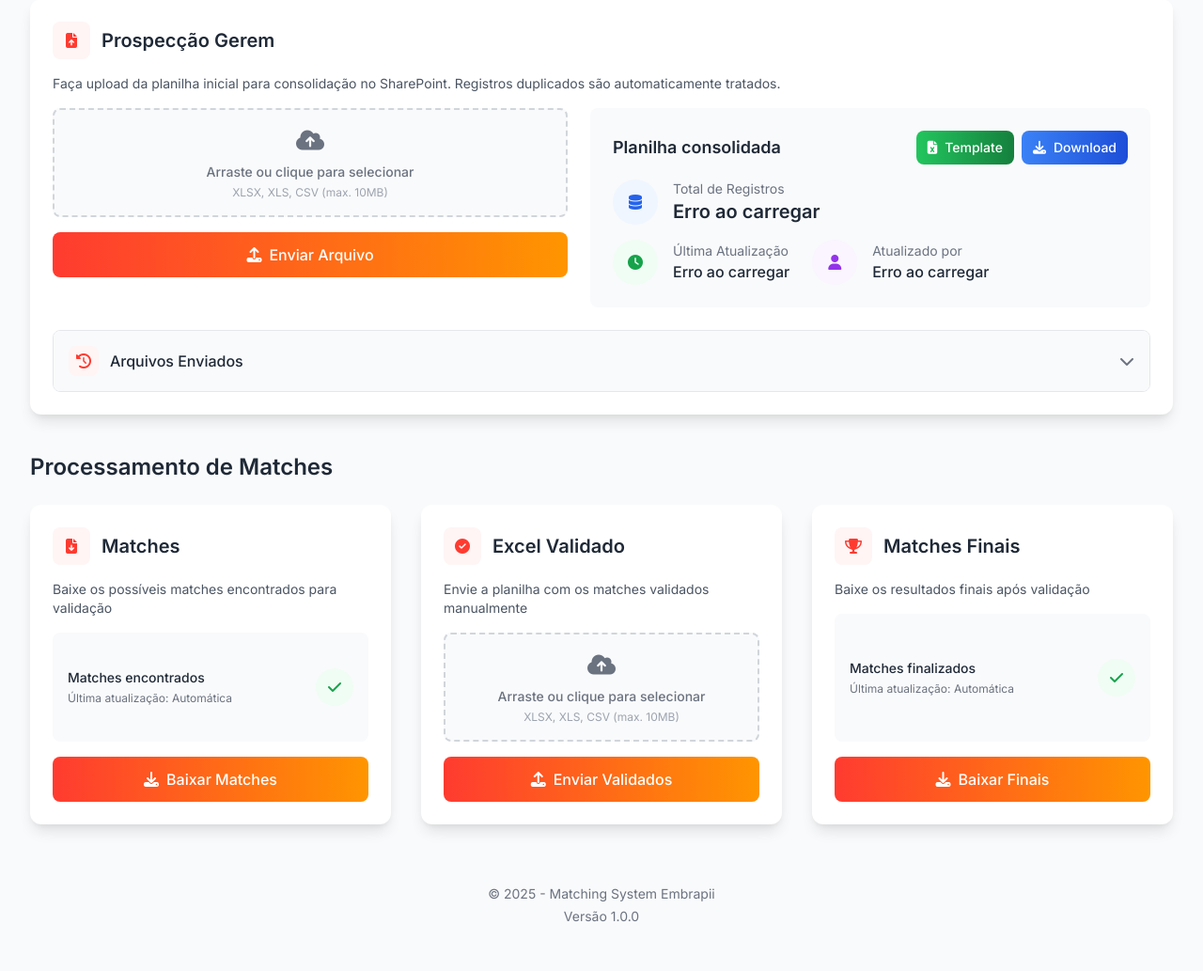
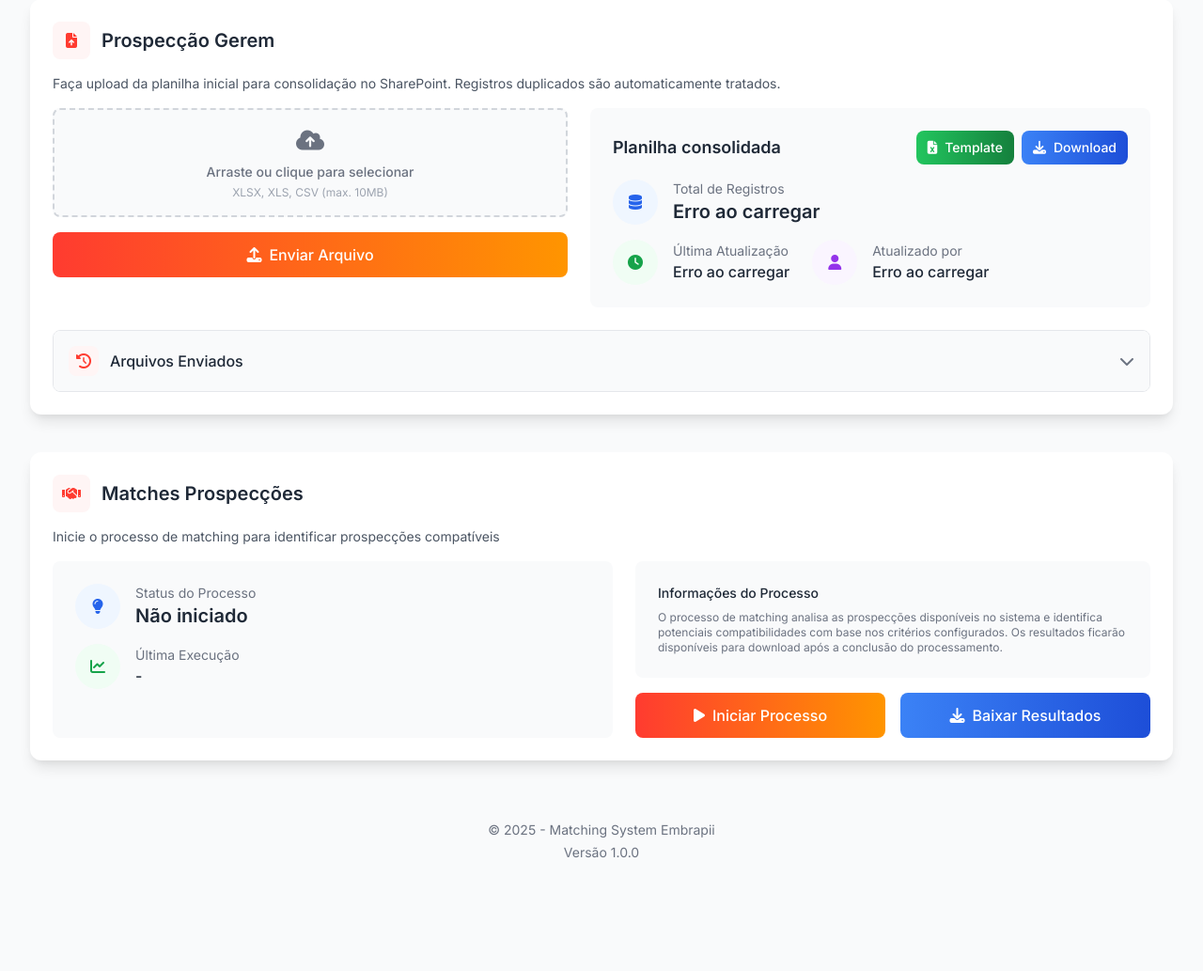
Before and after one commit to LucasAgroTech/scriptGerem, a Flask app: page / in a window 1280 px wide. Shown: the part 427-1460 px from the top of the page at 94% size. After the commit the page ends 1340 px from the top, so only its background shows below. Run offline with Flask 3, Linux system fonts and the light colour scheme; the visitor is signed in with stand-in values (Sample User, id 1); some libraries are stand-ins or nearby versions.

Commit message:
commitando ajustes necessários

```diff
--- a/requirements.txt
+++ b/requirements.txt
@@ -5,3 +5,5 @@ openpyxl
 python-dotenv
 werkzeug
 office365-rest-python-client
+pyinstaller
+pywin32
--- a/templates/index.html
+++ b/templates/index.html
@@ -222,115 +222,62 @@
                 </div>
             </div>
 
-            <!-- Remaining Cards in Grid -->
+            <!-- Matches Prospecções (Replacing Processamento de Matches) -->
             <div class="mb-16">
-                <h2 class="text-2xl font-semibold mb-6">Processamento de Matches</h2>
-                <div class="grid grid-cols-1 md:grid-cols-3 gap-8 auto-rows-fr">
-                    <!-- Download Matches -->
                 <div class="bg-white rounded-xl shadow-card overflow-hidden transition-all duration-300 hover:shadow-lg">
-                        <div class="p-6 flex flex-col h-full">
+                    <div class="p-6">
                         <div class="mb-4 flex items-center">
                             <div class="w-10 h-10 flex items-center justify-center rounded-lg bg-brand-50 text-brand-600">
-                                    <i class="fas fa-file-download"></i>
+                                <i class="fas fa-handshake"></i>
                             </div>
-                                <h2 class="ml-3 text-xl font-semibold">Matches</h2>
+                            <h2 class="ml-3 text-xl font-semibold">Matches Prospecções</h2>
                         </div>
-                            <p class="text-gray-600 text-sm mb-4">Baixe os possíveis matches encontrados para validação</p>
+                        <p class="text-gray-600 text-sm mb-4">Inicie o processo de matching para identificar prospecções compatíveis</p>
 
-                            <div class="flex items-center bg-gray-50 rounded-lg p-4 mb-4 flex-1">
-                                <div class="flex-1 mr-4">
-                                    <p class="text-sm font-medium">Matches encontrados</p>
-                                    <p class="text-xs text-gray-500 mt-1">Última atualização: Automática</p>
+                        <div class="flex flex-col md:flex-row gap-6">
+                            <div class="flex-1 bg-gray-50 rounded-lg p-6">
+                                <div class="space-y-4">
+                                    <div class="flex items-center">
+                                        <div class="w-12 h-12 rounded-full bg-blue-50 flex items-center justify-center text-blue-600 mr-4">
+                                            <i class="fas fa-lightbulb"></i>
                                         </div>
-                                <div class="w-10 h-10 bg-green-50 rounded-full flex items-center justify-center text-green-600">
-                                    <i class="fas fa-check"></i>
+                                        <div>
+                                            <p class="text-sm text-gray-500">Status do Processo</p>
+                                            <p class="text-xl font-semibold" id="process-status">Não iniciado</p>
                                         </div>
                                     </div>
-
-                            <div class="mt-auto">
-                                <a href="/download_matches" class="w-full bg-gradient-to-r from-brand-600 to-brand-900 text-white py-3 px-4 rounded-lg hover:from-brand-700 hover:to-brand-800 transition duration-300 font-medium flex items-center justify-center">
-                                    <i class="fas fa-download mr-2"></i>
-                                    <span>Baixar Matches</span>
-                                </a>
+                                    <div class="flex items-center">
+                                        <div class="w-12 h-12 rounded-full bg-green-50 flex items-center justify-center text-green-600 mr-4">
+                                            <i class="fas fa-chart-line"></i>
+                                        </div>
+                                        <div>
+                                            <p class="text-sm text-gray-500">Última Execução</p>
+                                            <p class="text-base font-medium" id="last-process">-</p>
+                                        </div>
                                     </div>
                                 </div>
                             </div>
 
-                    <!-- Upload Validated Excel -->
-                    <div class="bg-white rounded-xl shadow-card overflow-hidden transition-all duration-300 hover:shadow-lg">
-                        <div class="p-6 flex flex-col h-full">
-                            <div class="mb-4 flex items-center">
-                                <div class="w-10 h-10 flex items-center justify-center rounded-lg bg-brand-50 text-brand-600">
-                                    <i class="fas fa-check-circle"></i>
-                                </div>
-                                <h2 class="ml-3 text-xl font-semibold">Excel Validado</h2>
-                            </div>
-                            <p class="text-gray-600 text-sm mb-4">Envie a planilha com os matches validados manualmente</p>
-
-                            <form action="/upload_validated" method="post" enctype="multipart/form-data" class="w-full flex-1 flex flex-col">
-                                <div class="upload-animation bg-gray-50 border-2 border-dashed border-gray-300 rounded-lg p-4 text-center mb-4 cursor-pointer hover:border-brand-400">
-                                    <label for="validated-upload" class="cursor-pointer">
-                                        <div class="text-gray-500">
-                                            <i class="fas fa-cloud-upload-alt text-2xl mb-2"></i>
-                                            <p class="text-sm font-medium">Arraste ou clique para selecionar</p>
-                                            <p class="text-xs text-gray-400 mt-1">XLSX, XLS, CSV (max. 10MB)</p>
-                                        </div>
-                                        <input id="validated-upload" name="file" type="file" class="hidden" accept=".xlsx,.xls,.csv" />
-                                    </label>
+                            <div class="flex-1 flex flex-col">
+                                <div class="bg-gray-50 rounded-lg p-6 mb-4 flex-1">
+                                    <p class="text-sm font-medium mb-2">Informações do Processo</p>
+                                    <p class="text-xs text-gray-500">
+                                        O processo de matching analisa as prospecções disponíveis no sistema e identifica potenciais compatibilidades com base nos critérios configurados.
+                                        Os resultados ficarão disponíveis para download após a conclusão do processamento.
+                                    </p>
                                 </div>
 
-                                <div id="validated-file-info" class="hidden mb-4">
-                                    <div class="flex items-center bg-gray-50 p-2 rounded-lg">
-                                        <i class="fas fa-file-excel text-brand-600 mr-2"></i>
-                                        <div class="overflow-hidden flex-1">
-                                            <p id="validated-file-name" class="text-sm font-medium truncate">arquivo.xlsx</p>
-                                            <div class="w-full bg-gray-200 rounded-full h-1.5 mt-1">
-                                                <div class="bg-brand-500 h-1.5 rounded-full progress-bar" style="width: 100%"></div>
+                                <div class="flex space-x-4">
+                                    <button id="start-process" class="flex-1 bg-gradient-to-r from-brand-600 to-brand-900 text-white py-3 px-4 rounded-lg hover:from-brand-700 hover:to-brand-800 transition duration-300 font-medium flex items-center justify-center">
+                                        <i class="fas fa-play mr-2"></i>
+                                        <span>Iniciar Processo</span>
+                                    </button>
+
+                                    <a href="/download_matches_results" class="flex-1 bg-gradient-to-r from-blue-500 to-blue-700 text-white py-3 px-4 rounded-lg hover:from-blue-600 hover:to-blue-800 transition duration-300 font-medium flex items-center justify-center">
+                                        <i class="fas fa-download mr-2"></i>
+                                        <span>Baixar Resultados</span>
+                                    </a>
                                 </div>
-                                        </div>
-                                        <button type="button" id="validated-remove" class="ml-2 text-gray-400 hover:text-red-500">
-                                            <i class="fas fa-times"></i>
-                                        </button>
-                                    </div>
-                                </div>
-
-                                <div class="mt-auto">
-                                    <button type="submit" class="w-full bg-gradient-to-r from-brand-600 to-brand-900 text-white py-3 px-4 rounded-lg hover:from-brand-700 hover:to-brand-800 transition duration-300 font-medium flex items-center justify-center">
-                                        <i class="fas fa-upload mr-2"></i>
-                                        <span>Enviar Validados</span>
-                                    </button>
-                                </div>
-                            </form>
-                        </div>
-                    </div>
-
-                    <!-- Download Final Matches -->
-                    <div class="bg-white rounded-xl shadow-card overflow-hidden transition-all duration-300 hover:shadow-lg">
-                        <div class="p-6 flex flex-col h-full">
-                            <div class="mb-4 flex items-center">
-                                <div class="w-10 h-10 flex items-center justify-center rounded-lg bg-brand-50 text-brand-600">
-                                    <i class="fas fa-trophy"></i>
-                                </div>
-                                <h2 class="ml-3 text-xl font-semibold">Matches Finais</h2>
-                            </div>
-                            <p class="text-gray-600 text-sm mb-4">Baixe os resultados finais após validação</p>
-
-                            <div class="flex items-center bg-gray-50 rounded-lg p-4 mb-4 flex-1">
-                                <div class="flex-1 mr-4">
-                                    <p class="text-sm font-medium">Matches finalizados</p>
-                                    <p class="text-xs text-gray-500 mt-1">Última atualização: Automática</p>
-                                </div>
-                                <div class="w-10 h-10 bg-green-50 rounded-full flex items-center justify-center text-green-600">
-                                    <i class="fas fa-check"></i>
-                                </div>
-                            </div>
-
-
-                            <div class="mt-auto">
-                                <a href="/download_final_matches" class="w-full bg-gradient-to-r from-brand-600 to-brand-900 text-white py-3 px-4 rounded-lg hover:from-brand-700 hover:to-brand-800 transition duration-300 font-medium flex items-center justify-center">
-                                    <i class="fas fa-download mr-2"></i>
-                                    <span>Baixar Finais</span>
-                                </a>
                             </div>
                         </div>
                     </div>
@@ -362,24 +309,6 @@
         prospecRemove.addEventListener('click', function() {
             prospecUpload.value = '';
             prospecFileInfo.classList.add('hidden');
-        });
-
-        // Validated File Upload Handling
-        const validatedUpload = document.getElementById('validated-upload');
-        const validatedFileInfo = document.getElementById('validated-file-info');
-        const validatedFileName = document.getElementById('validated-file-name');
-        const validatedRemove = document.getElementById('validated-remove');
-
-        validatedUpload.addEventListener('change', function() {
-            if (this.files.length > 0) {
-                validatedFileName.textContent = this.files[0].name;
-                validatedFileInfo.classList.remove('hidden');
-            }
-        });
-
-        validatedRemove.addEventListener('click', function() {
-            validatedUpload.value = '';
-            validatedFileInfo.classList.add('hidden');
         });
 
         // Fetch statistics about SharePoint consolidation
@@ -524,6 +453,48 @@
                 });
         }
 
+        // Iniciar Processo de Matching
+        const startProcessBtn = document.getElementById('start-process');
+        startProcessBtn.addEventListener('click', function() {
+            const processStatus = document.getElementById('process-status');
+
+            // Mudar status para "Em processamento"
+            processStatus.textContent = "Em processamento...";
+
+            // Desabilitar botão durante o processamento
+            startProcessBtn.disabled = true;
+            startProcessBtn.classList.add('opacity-50', 'cursor-not-allowed');
+
+            // Simular requisição para iniciar o processo
+            fetch('/api/start_matching_process', {
+                method: 'POST',
+                headers: {
+                    'Content-Type': 'application/json',
+                }
+            })
+            .then(response => response.json())
+            .then(data => {
+                if (data.error) {
+                    console.error('Erro ao iniciar processo:', data.error);
+                    processStatus.textContent = "Falha ao iniciar";
+                    return;
+                }
+
+                // Atualizar status e última execução
+                processStatus.textContent = "Concluído";
+                document.getElementById('last-process').textContent = new Date().toLocaleString('pt-BR');
+            })
+            .catch(error => {
+                console.error('Erro na requisição:', error);
+                processStatus.textContent = "Erro";
+            })
+            .finally(() => {
+                // Reabilitar botão
+                startProcessBtn.disabled = false;
+                startProcessBtn.classList.remove('opacity-50', 'cursor-not-allowed');
+            });
+        });
+
         // Call on page load
         document.addEventListener('DOMContentLoaded', function() {
             fetchSharePointStats();
```
Also changed, not shown: uploads/metadata.json (+7 -0 lines), 5 other files. Lines whose indentation alone changed are shown as unchanged.
